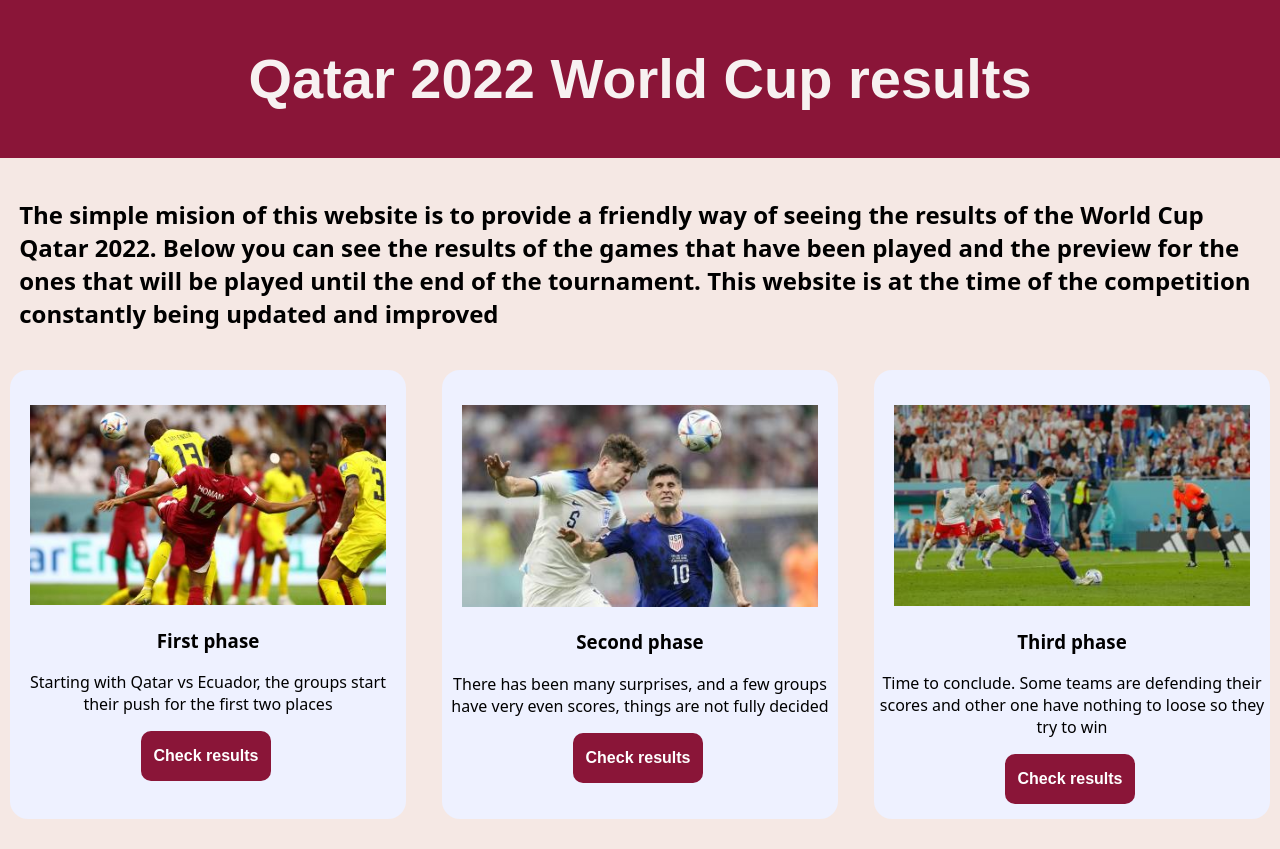
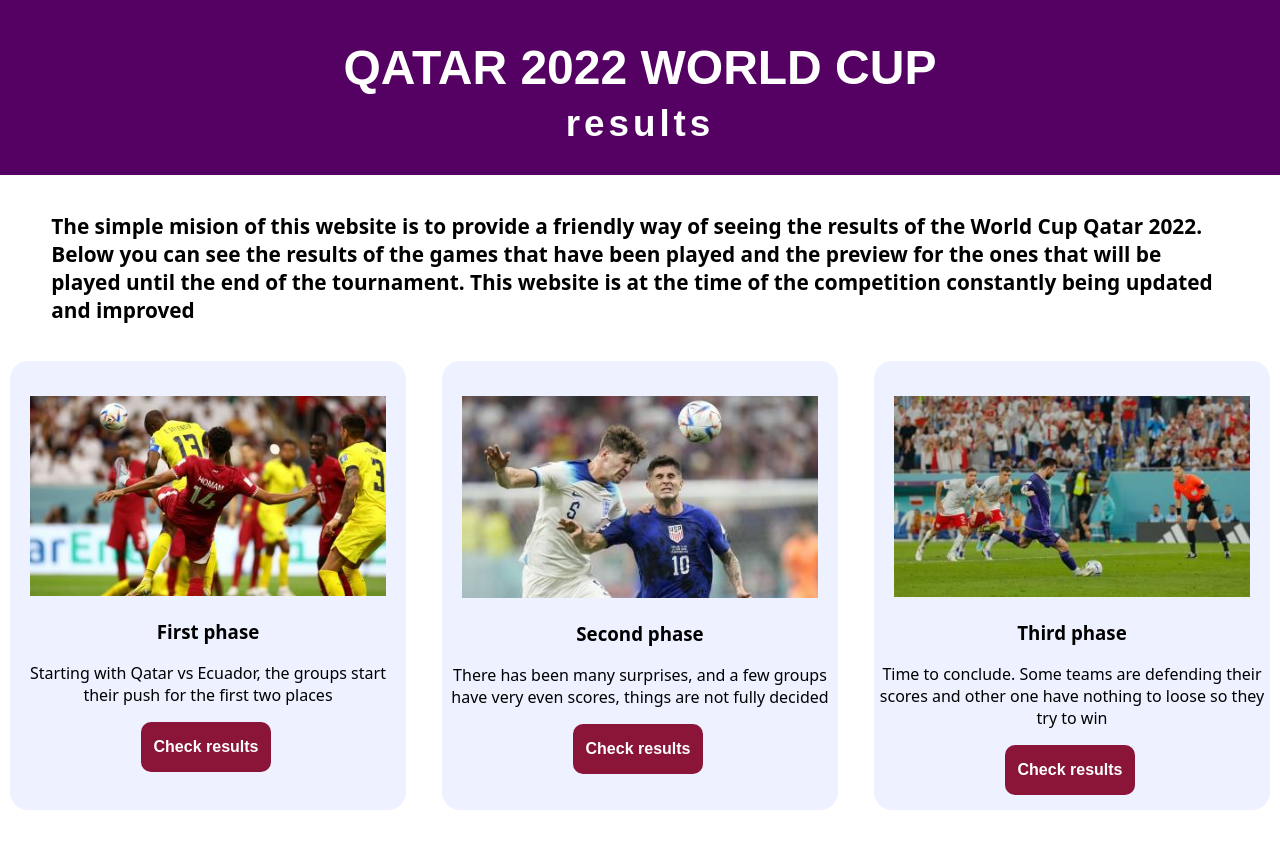
Before and after one commit to matias-cavalcante/qatar22-groups-results, a plain HTML site: page index.html in a window 1280 px wide. Drawn offline with Linux system fonts and the light colour scheme.

Commit message:
Changes in color and spacing of text

```diff
--- a/Styles.css
+++ b/Styles.css
@@ -1,6 +1,6 @@
 body {
     margin: 0;
-    background-color: #F5E8E4;
+    background-color: white;
 }
 
 .wrapper {
@@ -17,28 +17,36 @@ body {
 }
 
 .header {
-    background-color: #8A1538;
+    /*background-color: #8A1538;*/
+    background-color: rgb(85, 1, 100);
     min-height: auto;
 }
 
 
 .header h1 {
     font-family: sans-serif;
-    color: rgb(247, 241, 241);
-    font-size: 3.5rem;
+    color: white;
+    font-size: 3rem;
     text-align: center;
+    margin-bottom: 5px;
 }
 
-.intro-text {
-    width: 97%;
-    position: relative;
-    left: 1.5%;
+.header h2 {
+    font-family: sans-serif;
+    color: white;
+    font-size: 2.3rem;
+    text-align: center;
+    letter-spacing: 4px;
+    margin-top: 8px;
 }
 
 .intro-text p {
     font-family: system-ui, -apple-system, BlinkMacSystemFont, 'Segoe UI', Roboto, Oxygen, Ubuntu, Cantarell, 'Open Sans', 'Helvetica Neue', sans-serif;
-    font-size: 1.5rem;
+    font-size: 1.3rem;
     font-weight: 600;
+    width: 92%;
+    position: relative;
+    left: 4%;
 }
 
 #first,
--- a/index.html
+++ b/index.html
@@ -12,7 +12,8 @@
 <body>
     <section class="wrapper">
         <div class="header">
-            <h1>Qatar 2022 World Cup results</h1>
+            <h1>QATAR 2022 WORLD CUP</h1>
+            <h2>results</h2>
         </div>
         <div class="intro-text">
             <p>The simple mision of this website is to provide a friendly way of seeing the results of the World Cup
```
